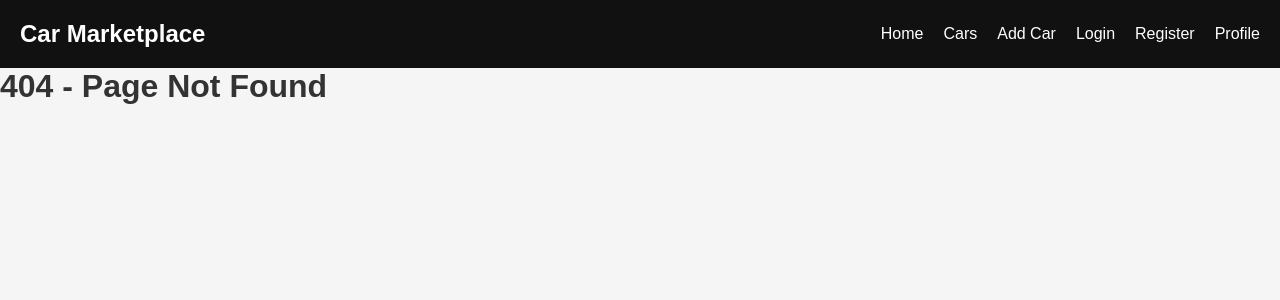
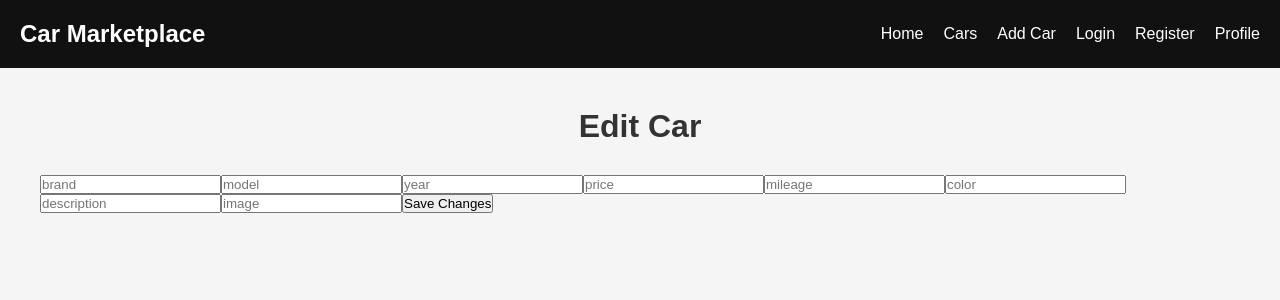
Before and after one commit to monawdev/Capstone-Project, a React app in the folder frontend/: page /cars/edit/1 in a window 1280 px wide. Before the commit this address had no page. Shown: the top 300 px of the page. Built offline with nearby package versions, Linux system fonts and the light colour scheme; no server answers; the HTML template or start-up script is replaced by a standard one.

Commit message:
Added edit car functionality

```diff
--- a/frontend/src/App.jsx
+++ b/frontend/src/App.jsx
@@ -8,6 +8,7 @@ import Register from "./pages/Register";
 import Profile from "./pages/Profile";
 import NotFound from "./pages/NotFound";
 import CarDetails from "./pages/CarDetails";
+import EditCar from "./pages/EditCar";
 
 import Navbar from "./components/Navbar";
 
@@ -58,6 +59,11 @@ function App() {
           element={<NotFound />}
         />
 
+        <Route
+          path="/cars/edit/:id"
+          element={<EditCar />}
+        />
+
       </Routes>
     </>
   );
--- a/frontend/src/components/CarCard.jsx
+++ b/frontend/src/components/CarCard.jsx
@@ -36,6 +36,13 @@ function CarCard({ car, onDelete }) {
       </Link>
 
 
+      <Link to={`/cars/edit/${car._id}`}>
+        <button>
+          Edit
+        </button>
+      </Link>
+
+
       <button
         onClick={() => onDelete(car._id)}
       >
--- /dev/null
+++ b/frontend/src/pages/EditCar.jsx
@@ -0,0 +1,86 @@
+import { useEffect, useState } from "react";
+import { useNavigate, useParams } from "react-router-dom";
+import api from "../services/api";
+import "../styles/Cars.css";
+
+function EditCar() {
+  const { id } = useParams();
+  const navigate = useNavigate();
+
+  const [car, setCar] = useState({
+    brand: "",
+    model: "",
+    year: "",
+    price: "",
+    mileage: "",
+    color: "",
+    description: "",
+    image: ""
+  });
+
+  useEffect(() => {
+    const fetchCar = async () => {
+      try {
+        const response = await api.get(`/api/cars/${id}`);
+        setCar(response.data);
+      } catch (error) {
+        console.error("Error loading car:", error);
+      }
+    };
+
+    fetchCar();
+  }, [id]);
+
+
+  const handleChange = (e) => {
+    setCar({
+      ...car,
+      [e.target.name]: e.target.value
+    });
+  };
+
+
+  const handleSubmit = async (e) => {
+    e.preventDefault();
+
+    try {
+      await api.put(`/api/cars/${id}`, car);
+
+      alert("Car updated successfully!");
+
+      navigate(`/cars/${id}`);
+
+    } catch (error) {
+      console.error("Error updating car:", error);
+    }
+  };
+
+
+  return (
+    <div className="cars-page">
+
+      <h1>Edit Car</h1>
+
+      <form onSubmit={handleSubmit}>
+
+        {Object.keys(car).map((field) => (
+          <input
+            key={field}
+            name={field}
+            value={car[field]}
+            onChange={handleChange}
+            placeholder={field}
+          />
+        ))}
+
+        <button type="submit">
+          Save Changes
+        </button>
+
+      </form>
+
+    </div>
+  );
+}
+
+export default EditCar;
```
